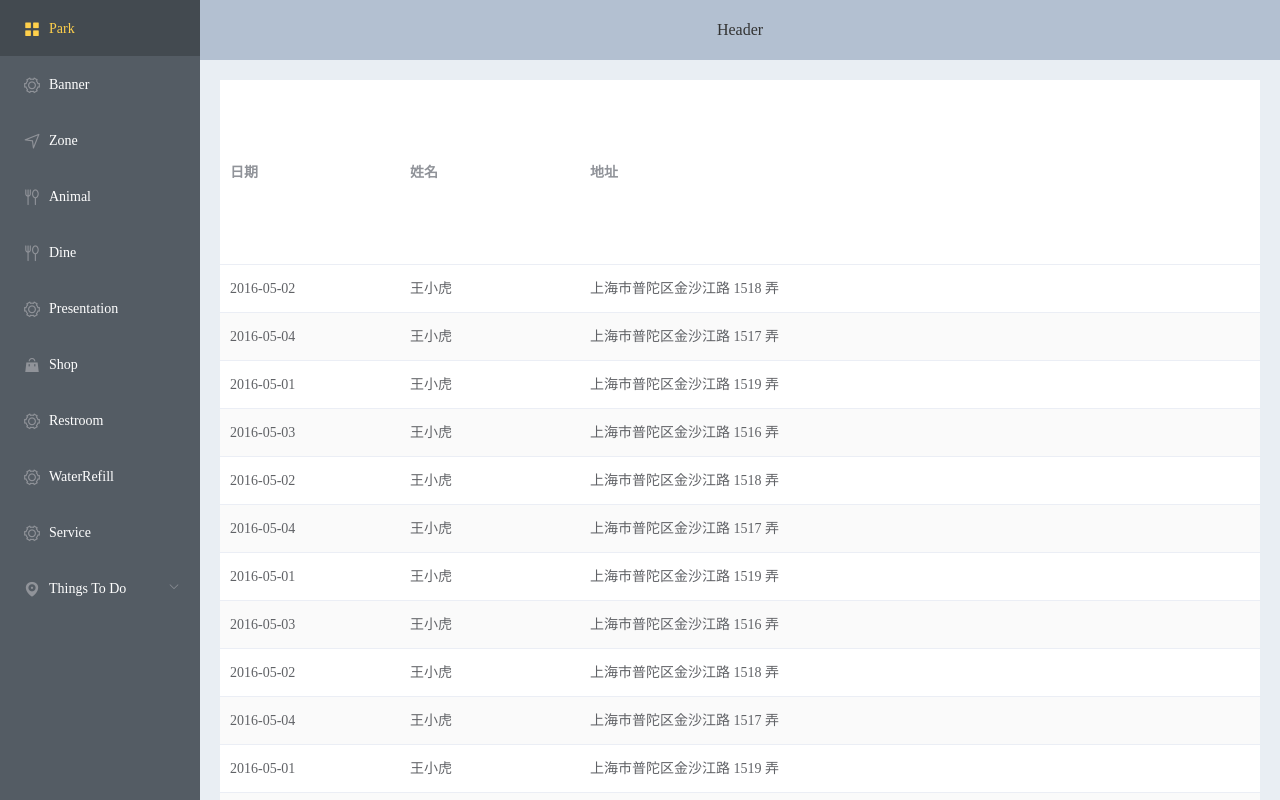
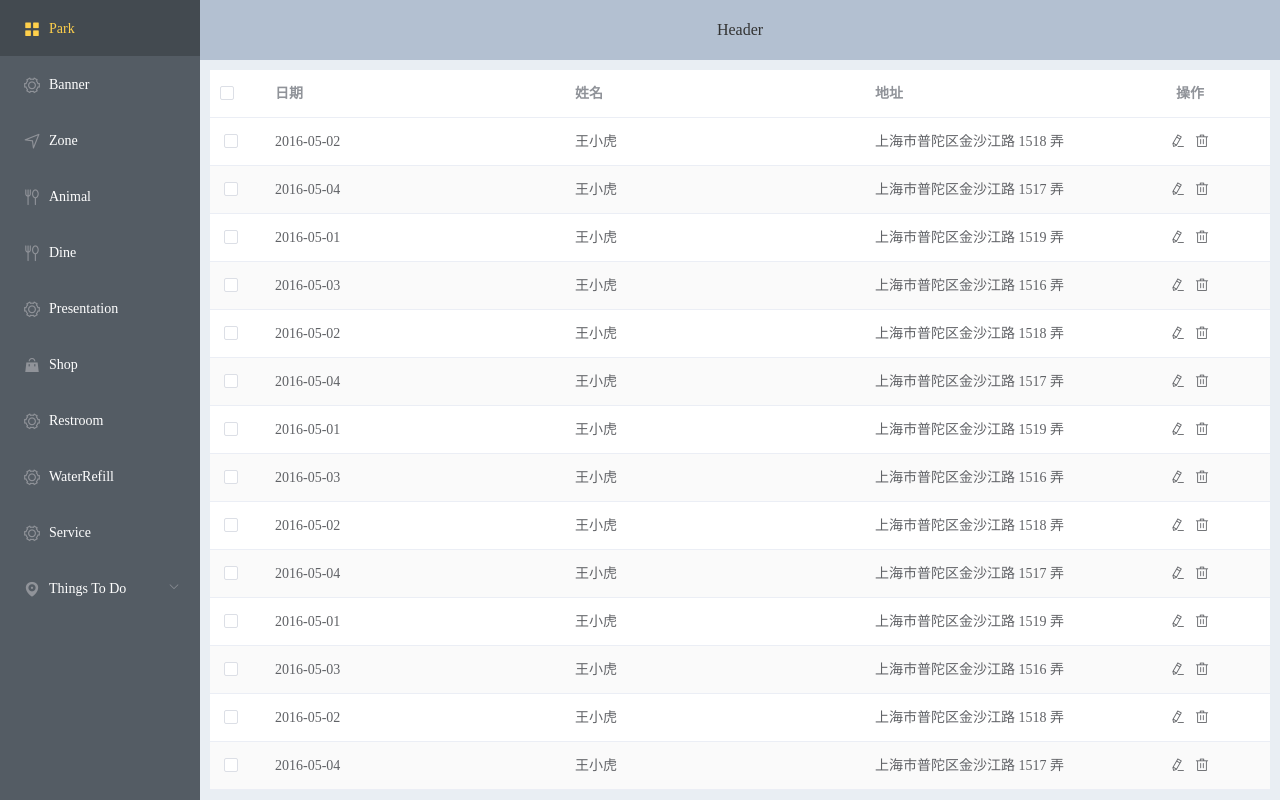
Before and after one commit to Iiuqingshan/mfa-cms, a Vue app: page /parks in a window 1280 px wide. Built offline with nearby package versions, Linux system fonts and the light colour scheme.

Commit message:
fix: park list page style

```diff
--- a/src/views/layout.vue
+++ b/src/views/layout.vue
@@ -94,6 +94,9 @@ export default {
   .el-container {
     height: 100%;
   }
+  .el-card__body, .el-main {
+    padding: 10px;
+  }
 
   .el-header {
     background-color: #B3C0D1;
--- a/src/views/park/ParkList.vue
+++ b/src/views/park/ParkList.vue
@@ -2,20 +2,34 @@
   <el-table
     :data="tableData"
     stripe
+    height="100%"
     style="width: 100%">
+    <el-table-column
+      type="selection"
+      width="55">
+    </el-table-column>
     <el-table-column
       prop="date"
       label="日期"
-      width="180">
+      width="300">
     </el-table-column>
     <el-table-column
       prop="name"
       label="姓名"
-      width="180">
+      width="300">
     </el-table-column>
     <el-table-column
       prop="address"
       label="地址">
+    </el-table-column>
+    <el-table-column
+    label="操作"
+    align="center"
+    width="160">
+      <template v-slot="scope">
+        <i class="el-icon-edit" @click="handleEdit(scope.$index, scope.row)" style="cursor: pointer; margin-right: 10px;"></i>
+        <i class="el-icon-delete" @click="handleDelete(scope.$index, scope.row)" style="cursor: pointer;"></i>
+      </template>
     </el-table-column>
   </el-table>
 </template>
@@ -24,7 +38,8 @@
   export default {
     data() {
       return {
-        tableData: [{
+        tableData: [
+          {
           date: '2016-05-02',
           name: '王小虎',
           address: '上海市普陀区金沙江路 1518 弄'
@@ -120,7 +135,8 @@
           date: '2016-05-03',
           name: '王小虎',
           address: '上海市普陀区金沙江路 1516 弄'
-        }]
+        }
+      ]
       }
     }
   }
@@ -128,4 +144,7 @@
 
 
 <style>
+  .el-table__header-wrapper {
+    line-height: 1;
+  }
 </style>
```
